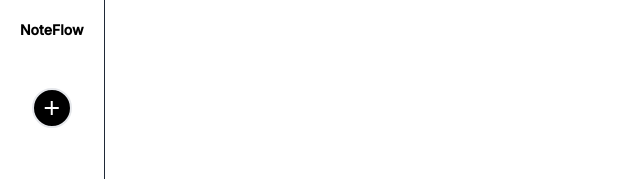
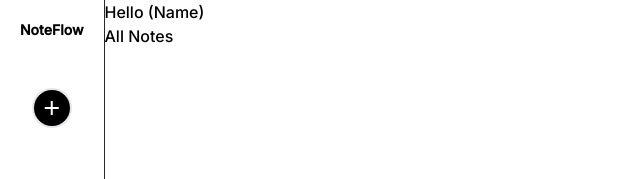
Before and after one commit to EpicNesh26/NoteFlow, a website built with Vite: page index.html in a window 1280 px wide. Shown: the top 179 px of the page, without its empty margins (0-640 px from the left). Built offline with nearby package versions, Linux system fonts and the light colour scheme.

Commit message:
Modified FrontEnd

```diff
--- a/index.html
+++ b/index.html
@@ -69,6 +69,21 @@
             </div>
         </div>
 
+        <div class="Middle">
+            <div class="today">
+                Hello (Name)
+
+
+            </div>
+
+            <div class="notes">
+                All Notes
+
+            </div>
+        </div>
+
+
+        <div class="third"></div>
     </div>
 
     <script>
```
